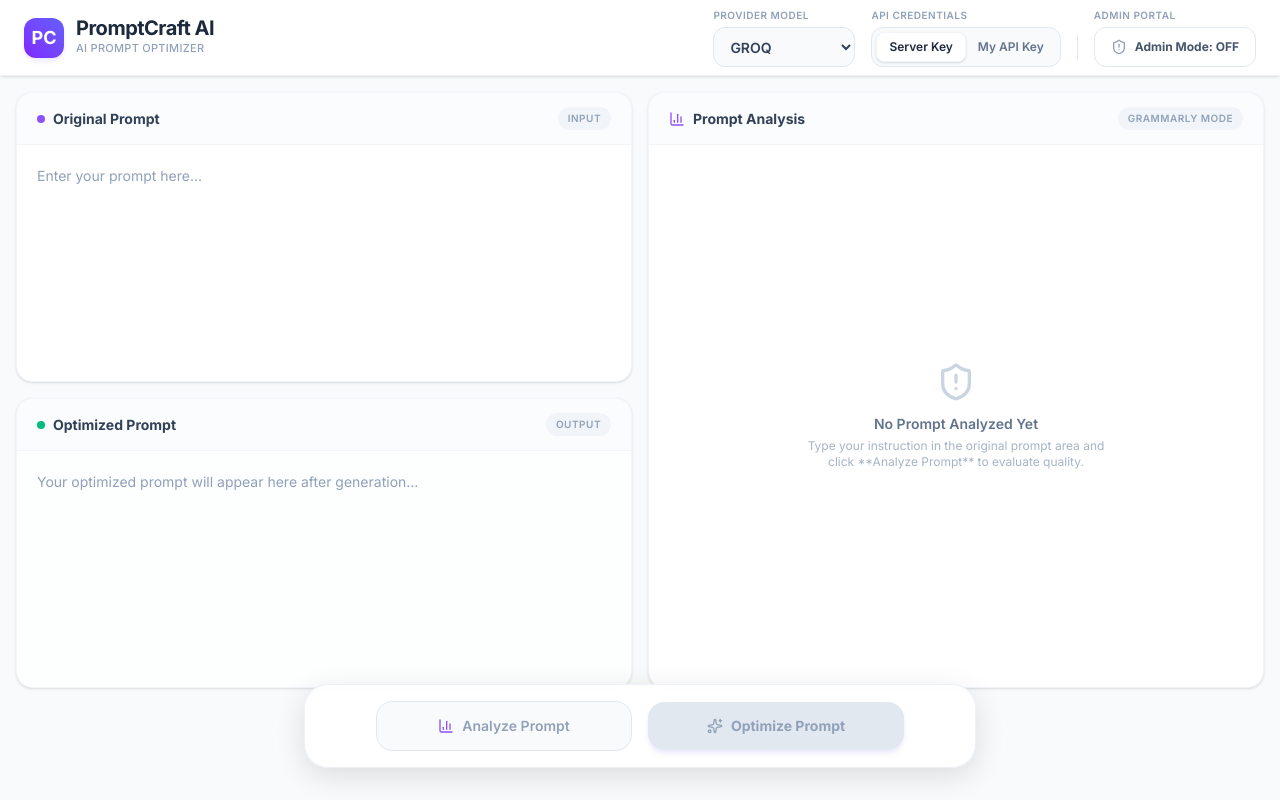
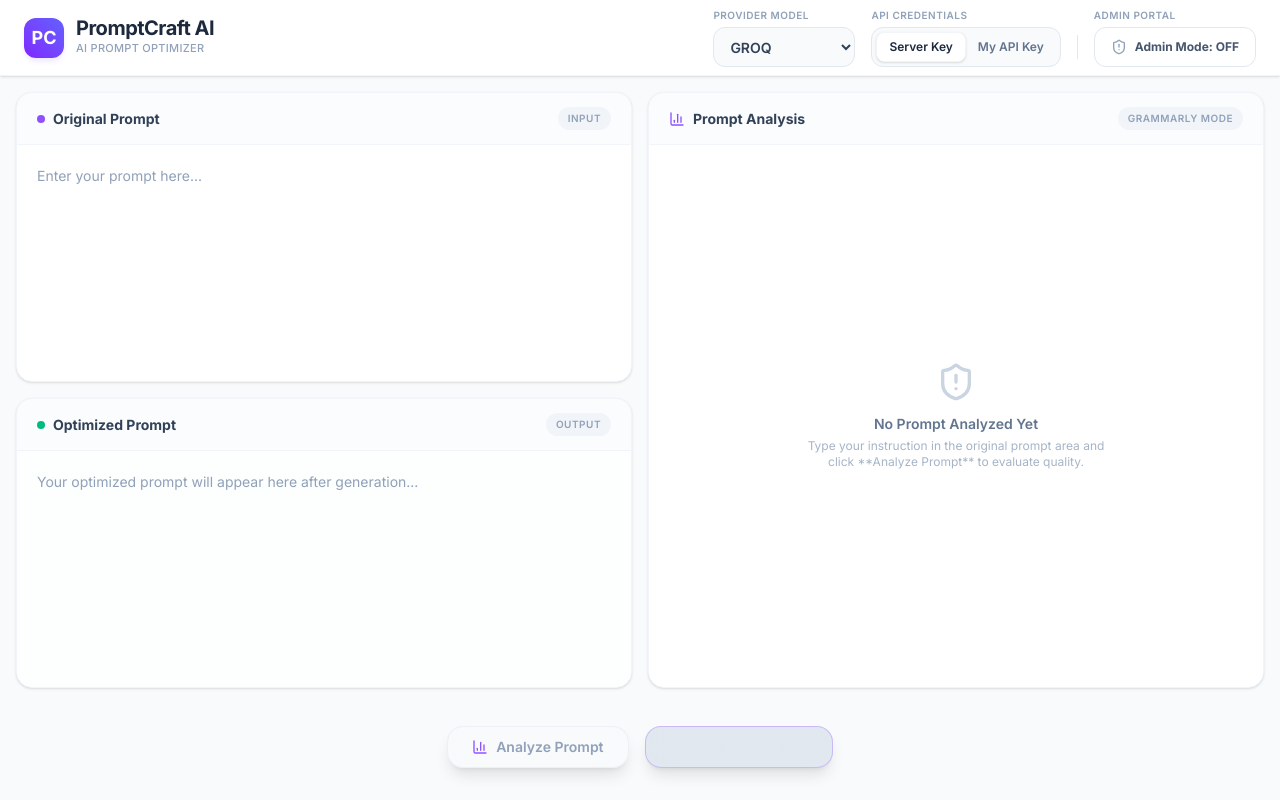
Before and after one commit to dipk6545/AI-Prompt-Generator, a React (Vite) app in the folder frontend/: page / in a window 1280 px wide. Built offline with nearby package versions, Linux system fonts and the light colour scheme.

Commit message:
Fix left-right panel alignment using grid-rows-2 and refine floating buttons (smaller, transparent, no wrapper)

```diff
--- a/frontend/src/components/PromptPanels.tsx
+++ b/frontend/src/components/PromptPanels.tsx
@@ -72,10 +72,10 @@ export const PromptPanels: React.FC<PromptPanelsProps> = ({
       <div className="flex-1 grid grid-cols-1 lg:grid-cols-2 gap-4 min-h-0">
 
         {/* Left Column - Split: Top Input, Bottom Output */}
-        <div className="flex flex-col gap-4 h-full min-h-0">
+        <div className="grid grid-rows-2 gap-4 h-full min-h-0">
 
           {/* Top Panel - Input */}
-          <div className="flex-1 flex flex-col bg-white rounded-2xl border border-slate-100 shadow-sm overflow-hidden group focus-within:ring-2 focus-within:ring-violet-500/10 focus-within:border-violet-500 transition-all min-h-[250px]">
+          <div className="flex flex-col bg-white rounded-2xl border border-slate-100 shadow-sm overflow-hidden group focus-within:ring-2 focus-within:ring-violet-500/10 focus-within:border-violet-500 transition-all">
             <div className="px-5 py-3.5 border-b border-slate-100 bg-slate-50/50 flex items-center justify-between">
               <div className="flex items-center space-x-2">
                 <span className="h-2 w-2 rounded-full bg-violet-500" />
@@ -95,7 +95,7 @@ export const PromptPanels: React.FC<PromptPanelsProps> = ({
           </div>
 
           {/* Bottom Panel - Optimized Prompt Output Section */}
-          <div className="flex-1 flex flex-col bg-white rounded-2xl border border-slate-100 shadow-sm overflow-hidden min-h-[250px]">
+          <div className="flex flex-col bg-white rounded-2xl border border-slate-100 shadow-sm overflow-hidden">
             <div className="px-5 py-3.5 border-b border-slate-100 bg-slate-50/50 flex items-center justify-between shrink-0">
               <div className="flex items-center space-x-2">
                 <span className="h-2 w-2 rounded-full bg-emerald-500" />
@@ -242,11 +242,11 @@ export const PromptPanels: React.FC<PromptPanelsProps> = ({
       </div>
 
       {/* Floating Action Buttons Panel */}
-      <div className="fixed bottom-8 left-1/2 -translate-x-1/2 z-50 flex flex-col sm:flex-row items-center justify-center gap-4 bg-white/90 backdrop-blur-lg px-6 py-4 rounded-3xl shadow-[0_8px_30px_rgb(0,0,0,0.12)] border border-slate-200/60 w-[95%] max-w-2xl">
+      <div className="fixed bottom-8 left-1/2 -translate-x-1/2 z-50 flex flex-col sm:flex-row items-center justify-center gap-4 pointer-events-none w-full px-4">
         <button
           onClick={onAnalyze}
           disabled={isLoading || isAnalyzing || !originalPrompt.trim()}
-          className="w-full sm:w-64 py-3.5 bg-white border border-slate-200 hover:bg-slate-50 disabled:bg-slate-50 text-slate-700 disabled:text-slate-400 text-sm font-semibold rounded-2xl transition-all active:scale-[0.99] flex items-center justify-center space-x-2 focus:outline-none cursor-pointer disabled:cursor-not-allowed"
+          className="pointer-events-auto w-full sm:w-auto px-6 py-2.5 bg-white/60 backdrop-blur-md border border-slate-200/50 hover:bg-white/70 disabled:bg-slate-50/50 text-slate-800 disabled:text-slate-400 text-sm font-semibold rounded-2xl transition-all active:scale-[0.99] flex items-center justify-center space-x-2 focus:outline-none shadow-lg cursor-pointer disabled:cursor-not-allowed"
         >
           {isAnalyzing ? (
             <>
@@ -264,7 +264,7 @@ export const PromptPanels: React.FC<PromptPanelsProps> = ({
         <button
           onClick={onGenerate}
           disabled={isLoading || isAnalyzing || !originalPrompt.trim()}
-          className="w-full sm:w-64 py-3.5 bg-gradient-to-r from-violet-600 to-indigo-600 hover:from-violet-700 hover:to-indigo-700 disabled:from-slate-200 disabled:to-slate-200 text-white disabled:text-slate-400 text-sm font-bold rounded-2xl transition-all shadow-md shadow-violet-100 hover:shadow-lg active:scale-[0.99] flex items-center justify-center space-x-2 focus:outline-none cursor-pointer disabled:cursor-not-allowed"
+          className="pointer-events-auto w-full sm:w-auto px-6 py-2.5 bg-violet-600/50 backdrop-blur-md border border-violet-500/30 hover:bg-violet-600/60 disabled:bg-slate-300/50 text-white disabled:text-slate-200 text-sm font-bold rounded-2xl transition-all shadow-lg active:scale-[0.99] flex items-center justify-center space-x-2 focus:outline-none cursor-pointer disabled:cursor-not-allowed"
         >
           {isLoading ? (
             <>
```
